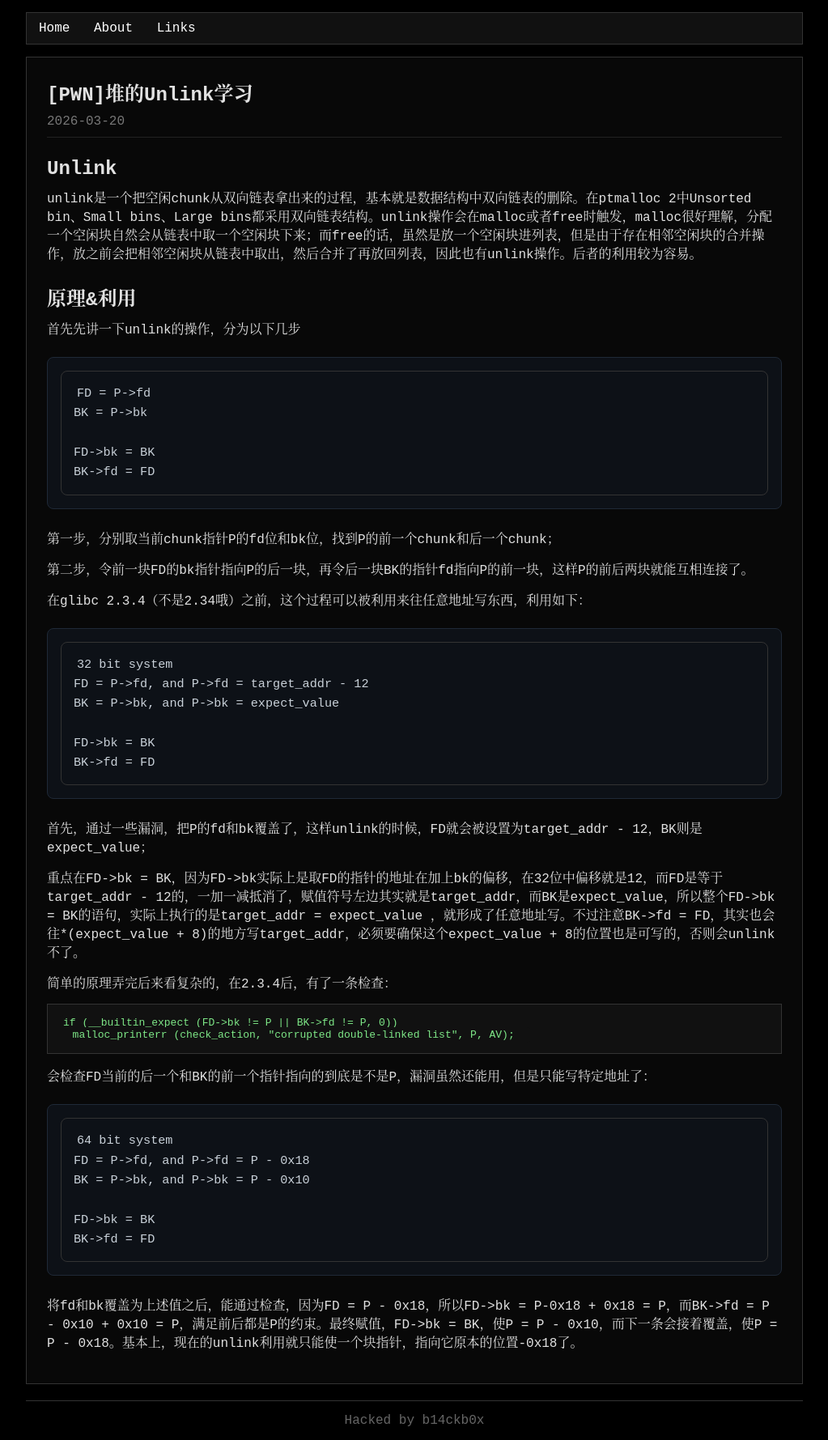
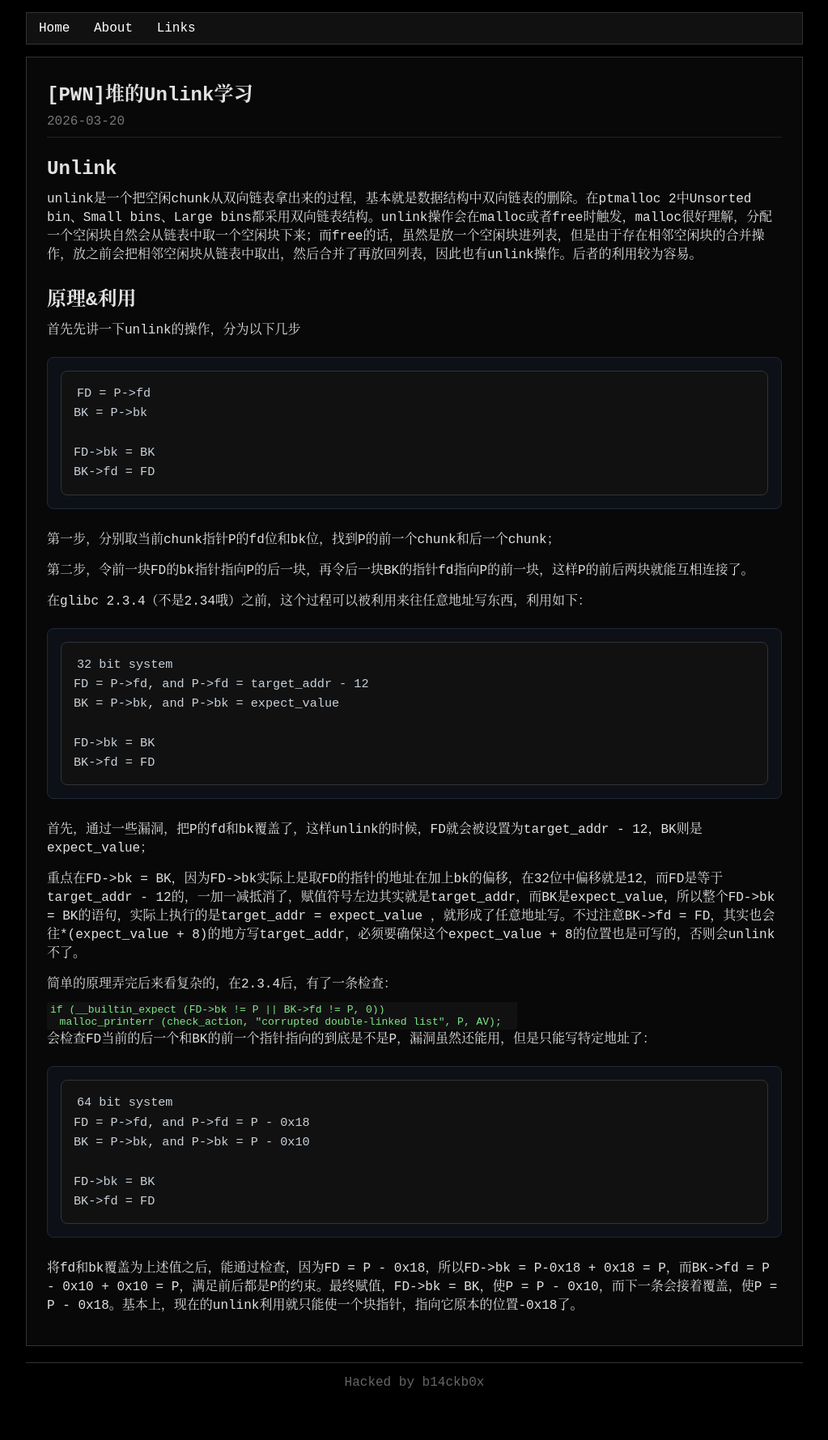
Before and after one commit to NTC627/ntc627.github.io, a Jekyll site: the page built from _posts/2026-03-20-Unlink.md, in a window 1280 px wide. Shown: the whole page at 81% size, without its empty margins (128-1151 px from the left). Built offline with Jekyll 4.4.1, drawn with Linux system fonts in a browser that asks for light colours; after the commit the page ends 1732 px from its top, so only the background shows below that.

Commit message:
style modified

```diff
--- a/assets/css/style.css
+++ b/assets/css/style.css
@@ -314,12 +314,12 @@
     margin-bottom: 15px;
   }
 
-  .post-content pre {
+  .post-content .highlight pre {
     background: #111;
     border: 1px solid #333;
     padding: 15px;
     overflow-x: auto;
-    margin-bottom: 15px;
+    margin: 0;
   }
 
   .post-content code {
@@ -356,10 +356,6 @@
   margin: 1.5rem 0;
 }
 
-.highlight pre {
-  margin: 0;
-  background: transparent;
-}
 
 .highlight code {
   background: transparent;
```
